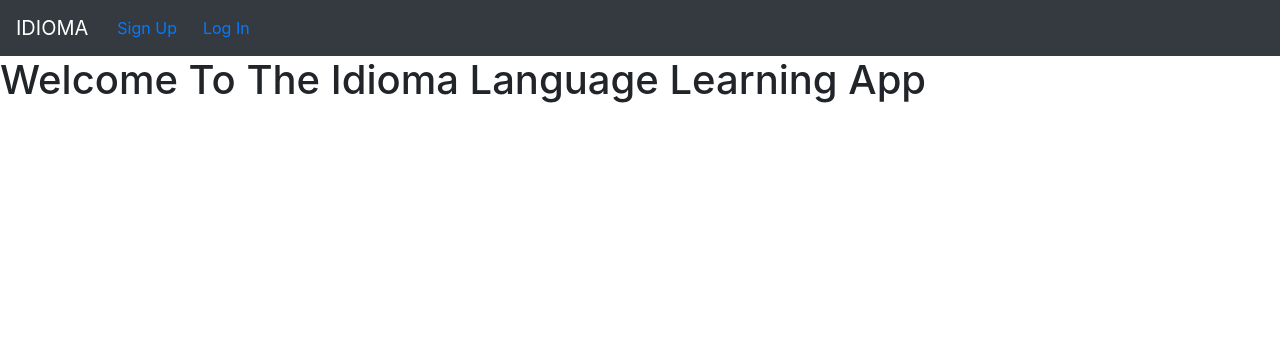
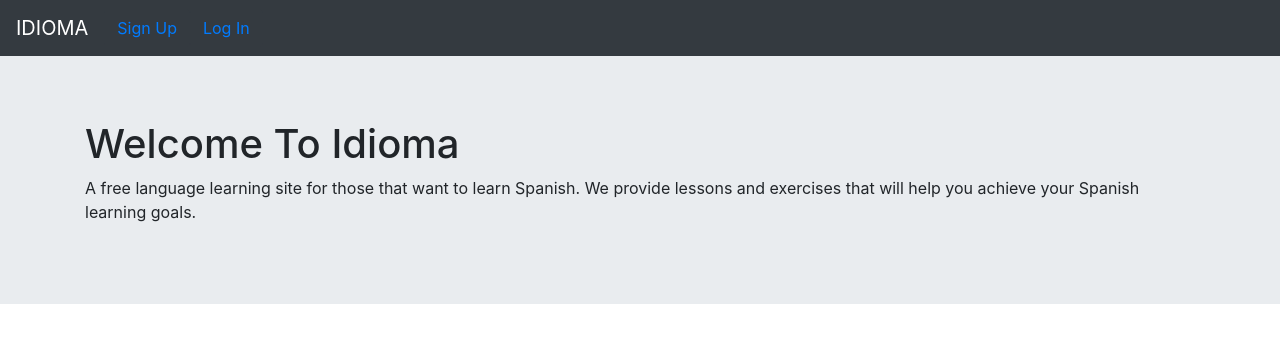
Before and after one commit to jukebox101/idioma_frontend, a React (Create React App) app: page / in a window 1280 px wide. Shown: the top 342 px of the page. Built offline with nearby package versions, Linux system fonts and the light colour scheme; no server answers.

Commit message:
added home component

```diff
--- a/src/App.js
+++ b/src/App.js
@@ -7,6 +7,7 @@ import LessonsContainer from './components/LessonsContainer';
 import UserAccount from './components/UserAccount';
 import Lesson from './components/Lesson';
 import Exercises from './components/Exercises';
+import Home from './components/Home';
 
 function App() {
 
@@ -55,13 +56,14 @@ function App() {
   }, [])
 
 useEffect(() => {
-  fetch('http://localhost:3000/completed_exercises', {
+  fetch('http://localhost:3000/user_completed', {
       headers: {
       "Authorization": `Bearer ${localStorage.token}`
       }
   })
   .then(r => r.json())
   .then(data => {
+    console.log(data)
       setCompletedExercises(data)
   })
 }, [])
@@ -88,23 +90,23 @@ useEffect(() => {
               <SignUp handleLogin={handleLogin} />
             </Route>
             <Route exact path='/login'>
-              {currentUser === null ? <Login handleLogin={handleLogin} /> : <Redirect to='/profile'/>}
+              {currentUser === null ? <Login handleLogin={handleLogin} /> : <Redirect to='/'/>}
             </Route>
             <Route exact path='/profile'>
               {
                 currentUser !== null ?
-                <UserAccount currentUser={currentUser} lessons={lessons} exercises={exercises}  completedExercises={completedExercises}/>
+                <UserAccount currentUser={currentUser} lessons={lessons} exercises={exercises} completedExercises={completedExercises} />
                 : <h1>Not signed in</h1>
                 }
             </Route>
             <Route exact path='/lessons'>
-              <LessonsContainer lessons={lessons}/>
+              <LessonsContainer lessons={lessons} />
             </Route>
             <Route exact path="/">
-              <h1>Welcome To The Idioma Language Learning App</h1>
+              <Home/>
             </Route>
             <Route exact path='/introlesson'>
-              <Lesson  />
+              <Lesson />
             </Route>
             <Route exact path='/introexercises'>
               <Exercises exercises={exercises} completedExercises={completedExercises} />
--- a/src/components/CompletedExercises.js
+++ b/src/components/CompletedExercises.js
@@ -1,6 +1,7 @@
 import React from 'react';
 
-function CompletedExercises () {
+function CompletedExercises (props) {
+    const {completedExercises} = props
 
     return (
         <h1>CompletedExercises</h1>
--- /dev/null
+++ b/src/components/Home.js
@@ -0,0 +1,19 @@
+import React from 'react';
+import Jumbotron from 'react-bootstrap/Jumbotron';
+import Container from 'react-bootstrap/Container';
+function Home () {
+
+    return(
+        <Jumbotron fluid>
+        <Container>
+            <h1>Welcome To Idioma</h1>
+            <p>
+            A free language learning site for those that want to learn Spanish.
+            We provide lessons and exercises that will help you achieve
+            your Spanish learning goals.
+            </p>
+        </Container>
+        </Jumbotron>
+    )
+}
+export default Home;
--- a/src/components/Lesson.js
+++ b/src/components/Lesson.js
@@ -34,7 +34,7 @@ function Lesson () {
                             and to say the girl you would say "la niña".
                             </Card.Text>
                             <Card style={{ width: '30rem' }}>
-                            <Card.Img variant="top" src="https://png.pngtree.com/png-clipart/20190520/original/pngtree-charismatic-guy-cute-boy-q-version-boy-cute-little-boy-png-image_3785126.jpg" />
+                            <Card.Img variant="top" src="https://png.pngtree.com/png-clipart/20190520/original/pngtree-charismatic-guy-cute-boy-q-version-boy-cute-little-boy-png-image_3785126.jpg" SameSite="None" />
                                 <Card.Body>
                                 <Card.Text>
                                     el niño - the boy
--- a/src/components/LessonCard.js
+++ /dev/null
@@ -1,27 +0,0 @@
-import React from 'react';
-import Card from 'react-bootstrap/Card'
-import Container from 'react-bootstrap/Container';
-import Row from 'react-bootstrap/Row';
-import Col from 'react-bootstrap/Col';
-
-function LessonCard (props) {
-const {title, description} = props
-    return (
-        <Row>
-        <Col md={{ span: 6, offset: 3 }}>
-        <Card style={{ width: '40rem' }}>
-            <Card.Body>
-                    <Card.Title>{title}</Card.Title>
-
-                    <Card.Text>
-                    {description}
-                    </Card.Text>
-                    <Card.Link href="/introlesson">Start Lesson</Card.Link>
-                    <Card.Link href="/introexercises">Start Exercises</Card.Link>
-                </Card.Body>
-                </Card>
-            </Col>
-        </Row>
-    )
-}
-export default LessonCard;
--- a/src/components/LessonsContainer.js
+++ b/src/components/LessonsContainer.js
@@ -3,7 +3,8 @@ import Card from 'react-bootstrap/Card'
 import Container from 'react-bootstrap/Container';
 import Row from 'react-bootstrap/Row';
 import Col from 'react-bootstrap/Col';
-import LessonCard from './LessonCard';
+import {NavLink} from 'react-router-dom';
+
 
 function LessonsContainer (props) {
     const {lessons} = props
@@ -26,11 +27,6 @@ function LessonsContainer (props) {
 
     const renderLessons =
         lessons.map((lesson, idx) =>
-            // <LessonCard
-            // key={idx}
-            // title={lesson.title}
-            // description={lesson.description}
-            // />
             <div key={idx}>
             <br/>
             <Row>
@@ -42,8 +38,10 @@ function LessonsContainer (props) {
                         <Card.Text>
                         {lesson.description}
                         </Card.Text>
-                        <Card.Link href="/introlesson">Start Lesson</Card.Link>
-                        <Card.Link href="/introexercises">Start Exercises</Card.Link>
+
+                        <NavLink to="/introlesson" exact>Start Lesson</NavLink>{' '}
+                        <NavLink to="/introexercises" exact>Start Exercises</NavLink>
+
                     </Card.Body>
                     </Card>
                 </Col>
--- a/src/components/UserAccount.js
+++ b/src/components/UserAccount.js
@@ -6,7 +6,7 @@ import Col from 'react-bootstrap/Col';
 import CompletedExercises from './CompletedExercises';
 
 function UserAccount (props) {
-    let {currentUser, completedExercises} = props
+    let {currentUser, lessons, exercises, completedExercises} = props
     // const [completedExercises, setCompletedExercises] = useState([])
 
     // useEffect(() => {
@@ -29,6 +29,9 @@ function UserAccount (props) {
             />
         )
 
+
+
+
     return(
             <Container>
                 {<br/>}
@@ -39,8 +42,7 @@ function UserAccount (props) {
                         <Card.Body>
                             <Card.Title>{currentUser.username}</Card.Title>
                             <Card.Text>
-                            Some quick example text to build on the card title and make up the bulk of
-                            the card's content.
+                                Exercises Completed: {completedExercises.length}
                             </Card.Text>
                         </Card.Body>
                         <Card.Body>
```
